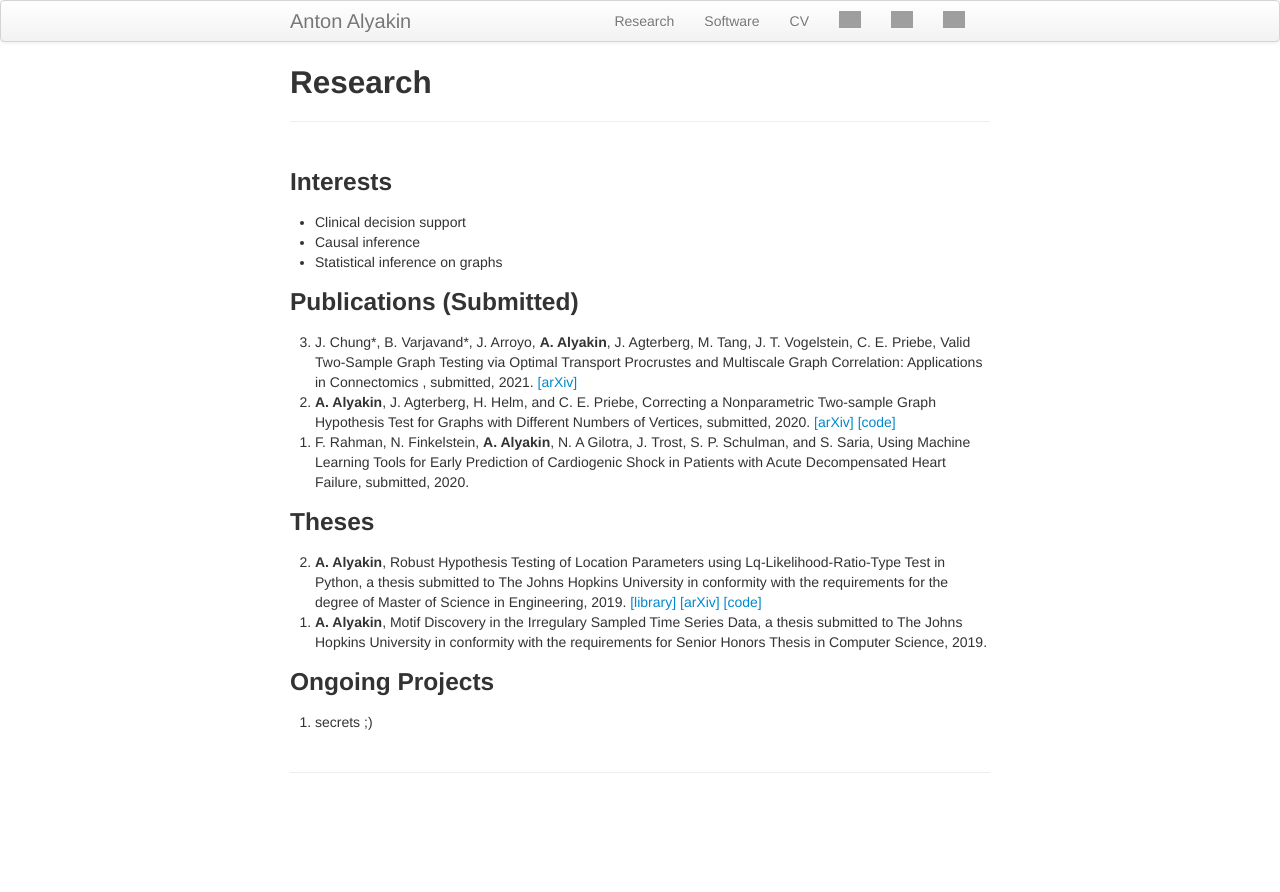
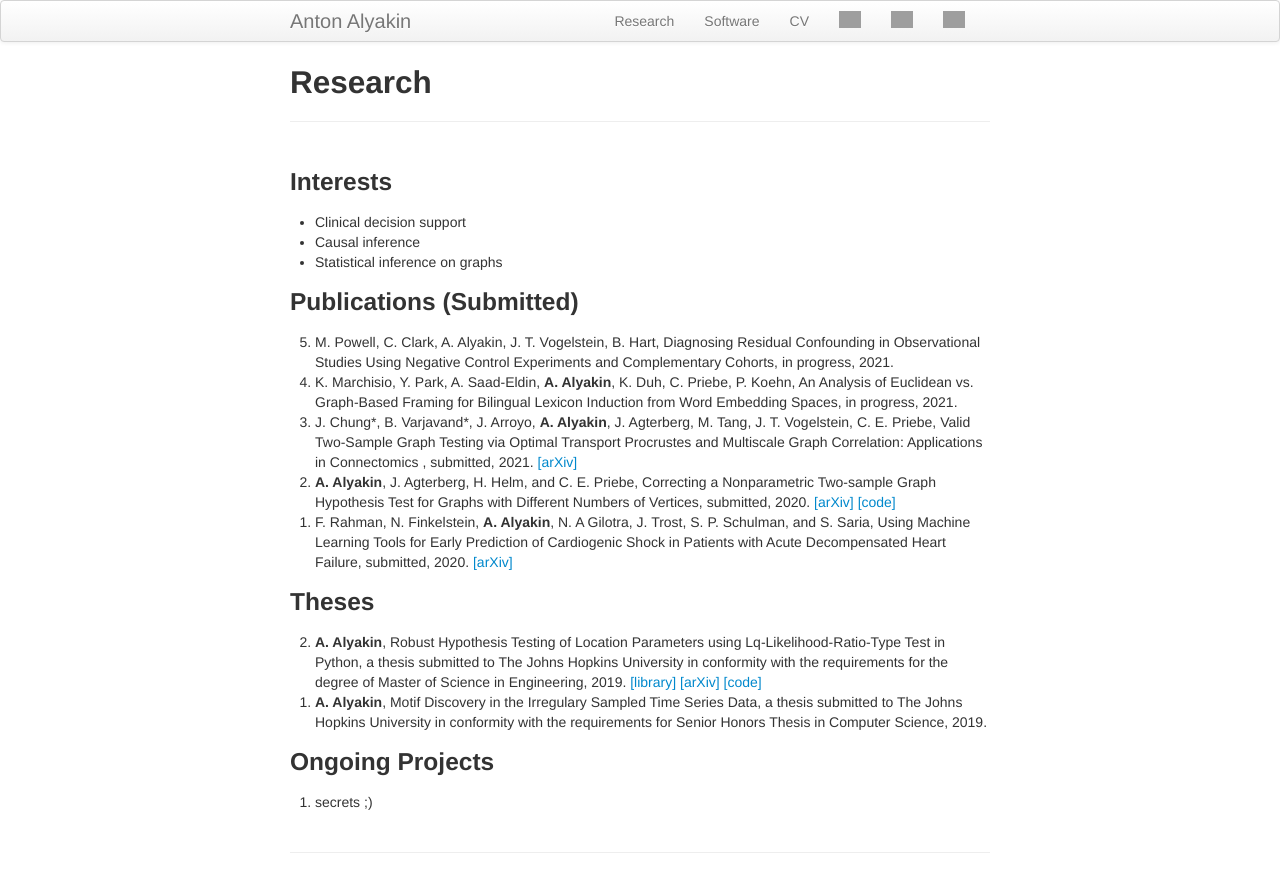
Before and after one commit to alyakin314/alyakin314.github.io, a Jekyll site: the page built from pages/research.md, in a window 1280 px wide. Shown: the top 892 px of the page. Built offline with Jekyll 4.4.1, drawn with Linux system fonts in a browser that asks for light colours; grey boxes are pictures that could not be loaded.

Commit message:
updated articls

```diff
--- a/pages/research.md
+++ b/pages/research.md
@@ -8,6 +8,12 @@ title: Research
 - Statistical inference on graphs
 
 ### Publications (Submitted)
+5. M. Powell, C. Clark, A. Alyakin, J. T. Vogelstein, B. Hart, Diagnosing
+   Residual Confounding in Observational Studies Using Negative Control
+   Experiments and Complementary Cohorts, in progress, 2021.
+4. K. Marchisio, Y. Park, A. Saad-Eldin, **A. Alyakin**, K. Duh, C. Priebe, P.
+   Koehn, An Analysis of Euclidean vs. Graph-Based Framing for Bilingual Lexicon
+   Induction from Word Embedding Spaces, in progress, 2021.
 3. J. Chung\*, B. Varjavand\*, J. Arroyo, **A. Alyakin**, J. Agterberg, M. Tang,
    J. T. Vogelstein, C. E. Priebe, Valid Two-Sample Graph Testing via Optimal
    Transport Procrustes and Multiscale Graph Correlation: Applications in
@@ -22,6 +28,7 @@ title: Research
    Schulman, and S. Saria, Using Machine Learning Tools for Early Prediction of
    Cardiogenic Shock in Patients with Acute Decompensated Heart Failure,
    submitted, 2020.
+   [[arXiv]](https://www.researchsquare.com/article/rs-453102/v1)
 {:reversed="reversed"}
 
 ### Theses
```
